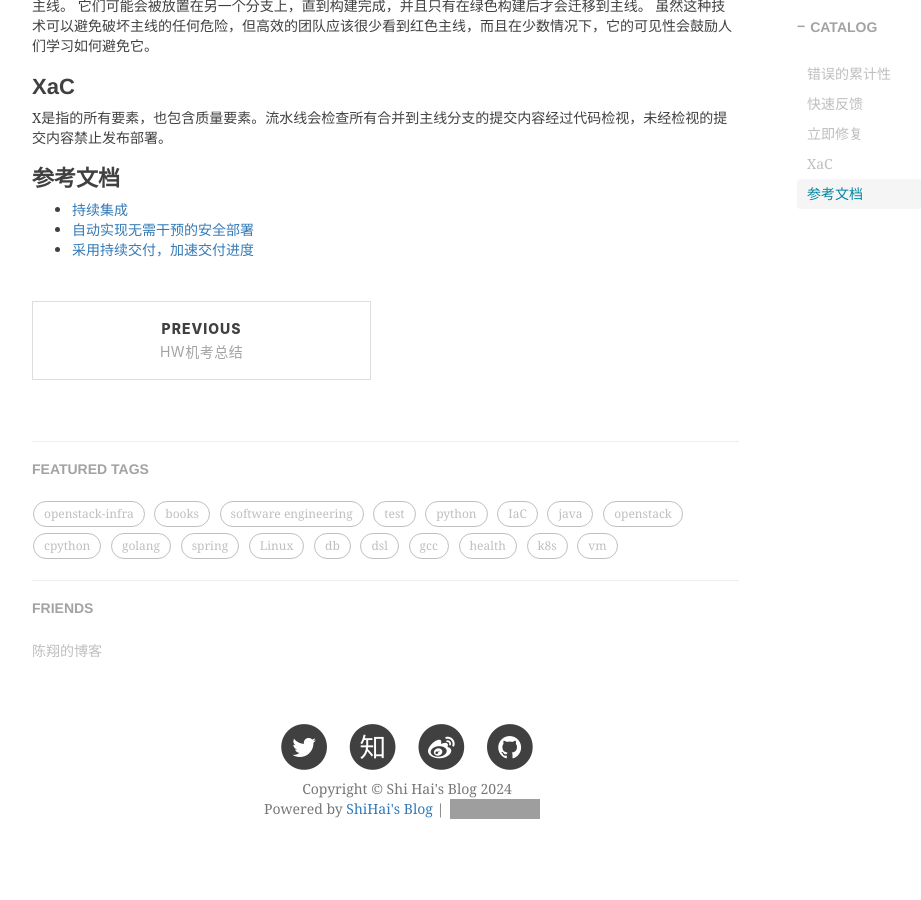
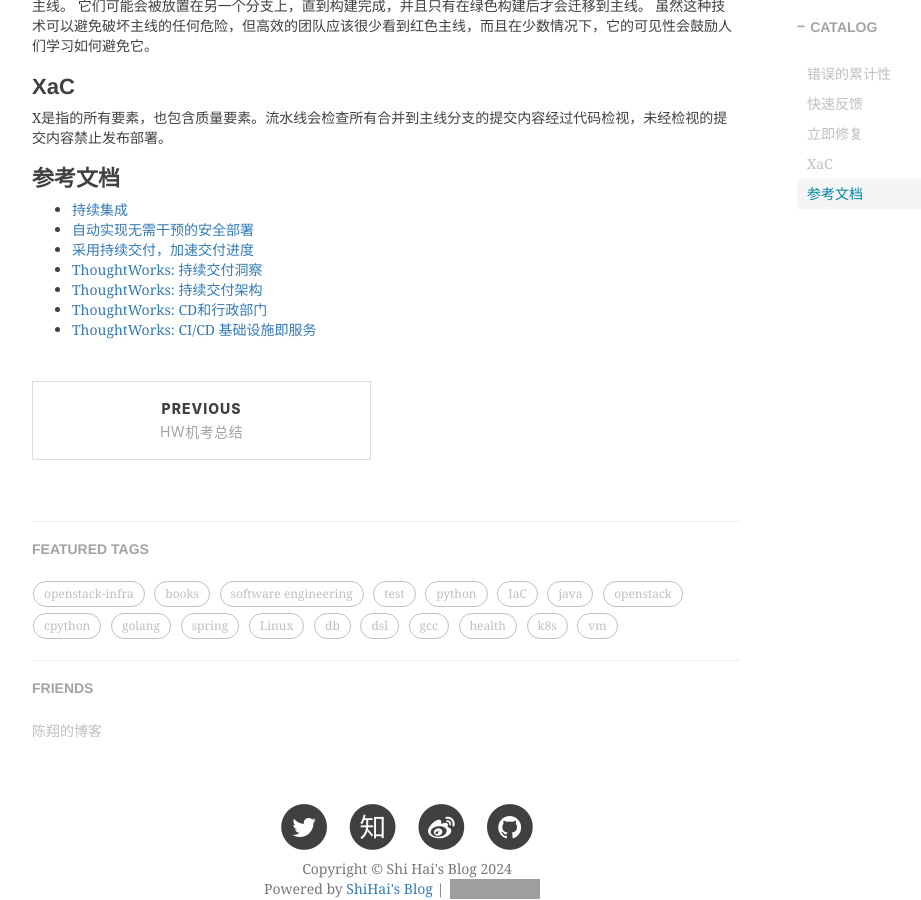
Before and after one commit to shihai1991/shihai1991.github.io, a Jekyll site: the page built from _posts/2024-10-06-持续集成与持续交付.md, in a window 1280 px wide and 900 px high, scrolled down 735 px. Shown: the whole window, without its empty margins (233-1154 px from the left). Built offline with Jekyll 4.4.1, drawn with Linux system fonts in a browser that asks for light colours; nearby versions of some CDN libraries; comment, search, counter and statistics services are not loaded; grey boxes are pictures that could not be loaded.

Commit message:
Update 2024-10-06-持续集成与持续交付.md

```diff
--- a/_posts/2024-10-06-持续集成与持续交付.md
+++ b/_posts/2024-10-06-持续集成与持续交付.md
@@ -29,3 +29,7 @@ X是指的所有要素，也包含质量要素。流水线会检查所有合并
 - [持续集成](https://martinfowler.com/articles/continuousIntegration.html)
 - [自动实现无需干预的安全部署](https://aws.amazon.com/cn/builders-library/automating-safe-hands-off-deployments/)
 - [采用持续交付，加速交付进度](https://aws.amazon.com/cn/builders-library/going-faster-with-continuous-delivery/)
+- [ThoughtWorks: 持续交付洞察](https://www.thoughtworks.com/insights/topic/continuous-delivery)
+- [ThoughtWorks: 持续交付架构](https://www.thoughtworks.com/insights/blog/architecting-continuous-delivery)
+- [ThoughtWorks: CD和行政部门](https://www.thoughtworks.com/insights/blog/cd-and-executive)
+- [ThoughtWorks: CI/CD 基础设施即服务](https://www.thoughtworks.com/radar/techniques/ci-cd-infrastructure-as-a-service)
```
